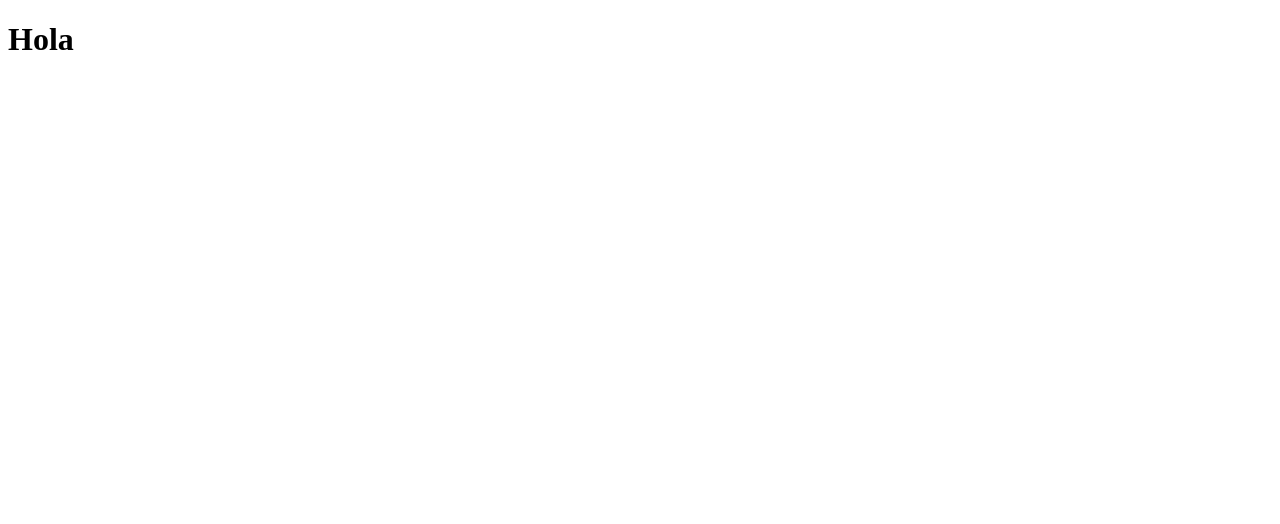
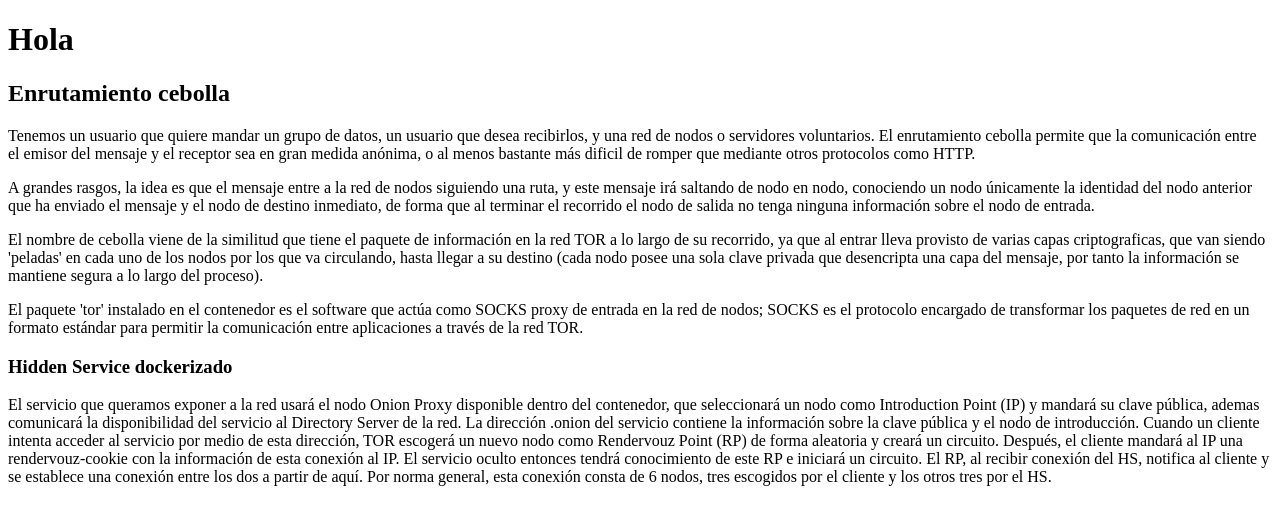
Before and after one commit to juzzrespecter/42cysec-ft_cebolla, a plain HTML site: page config/index.html in a window 1280 px wide. Drawn offline with Linux system fonts and the light colour scheme.

Commit message:
everthing but ssh connectin

```diff
--- a/config/index.html
+++ b/config/index.html
@@ -7,6 +7,51 @@
     <title>ft_onion server</title>
 </head>
 <body>
-    <h1>Hola</h1>
+  <h1>Hola</h1>
+
+  <h2>Enrutamiento cebolla</h2>
+  <p>
+    Tenemos un usuario que quiere mandar un grupo de
+    datos, un usuario que desea recibirlos, y una red de nodos o servidores voluntarios.
+    El enrutamiento cebolla permite que la comunicación entre el emisor del mensaje
+    y el receptor sea en gran medida anónima, o al menos bastante más dificil de romper
+    que mediante otros protocolos como HTTP.
+  </p>
+  <p>
+    A grandes rasgos, la idea es que el mensaje entre a la red de nodos siguiendo una ruta,
+    y este mensaje irá saltando de nodo en nodo, conociendo un nodo únicamente la identidad
+    del nodo anterior que ha enviado el mensaje y el nodo de destino inmediato, de forma que
+    al terminar el recorrido el nodo de salida no tenga ninguna información sobre el nodo
+    de entrada.
+  </p>
+  <p>
+    El nombre de cebolla viene de la similitud que tiene el paquete de información en la
+    red TOR a lo largo de su recorrido, ya que al entrar lleva provisto de varias capas
+    criptograficas, que van siendo 'peladas' en cada uno de los nodos por los que va circulando,
+    hasta llegar a su destino (cada nodo posee una sola clave privada que desencripta una capa
+    del mensaje, por tanto la información se mantiene segura a lo largo del proceso).
+  </p>
+  <p>
+    El paquete 'tor' instalado en el contenedor es el software que actúa como SOCKS proxy de
+    entrada en la red de nodos; SOCKS es el protocolo encargado de transformar los paquetes
+    de red en un formato estándar para permitir la comunicación entre aplicaciones a través
+    de la red TOR.
+  </p>
+  <h3> Hidden Service dockerizado </h3>
+  <p>
+    El servicio que queramos exponer a la red usará el nodo Onion Proxy disponible dentro
+    del contenedor, que seleccionará un nodo como Introduction Point (IP) y mandará su clave
+    pública, ademas comunicará la disponibilidad del servicio al Directory Server de la red.
+    La dirección .onion del servicio contiene la información sobre la clave pública y el nodo
+    de introducción.
+    Cuando un cliente intenta acceder al servicio por medio de esta dirección, TOR escogerá
+    un nuevo nodo como Rendervouz Point (RP) de forma aleatoria y creará un circuito.
+    Después, el cliente mandará al IP una rendervouz-cookie con la información de esta
+    conexión al IP. El servicio oculto entonces tendrá conocimiento de este RP e iniciará
+    un circuito.
+    El RP, al recibir conexión del HS, notifica al cliente y se establece una conexión entre los
+    dos a partir de aquí. Por norma general, esta conexión consta de 6 nodos, tres escogidos por
+    el cliente y los otros tres por el HS.
+  </p>
 </body>
 </html>
```
Also changed, not shown: 5 other files.
